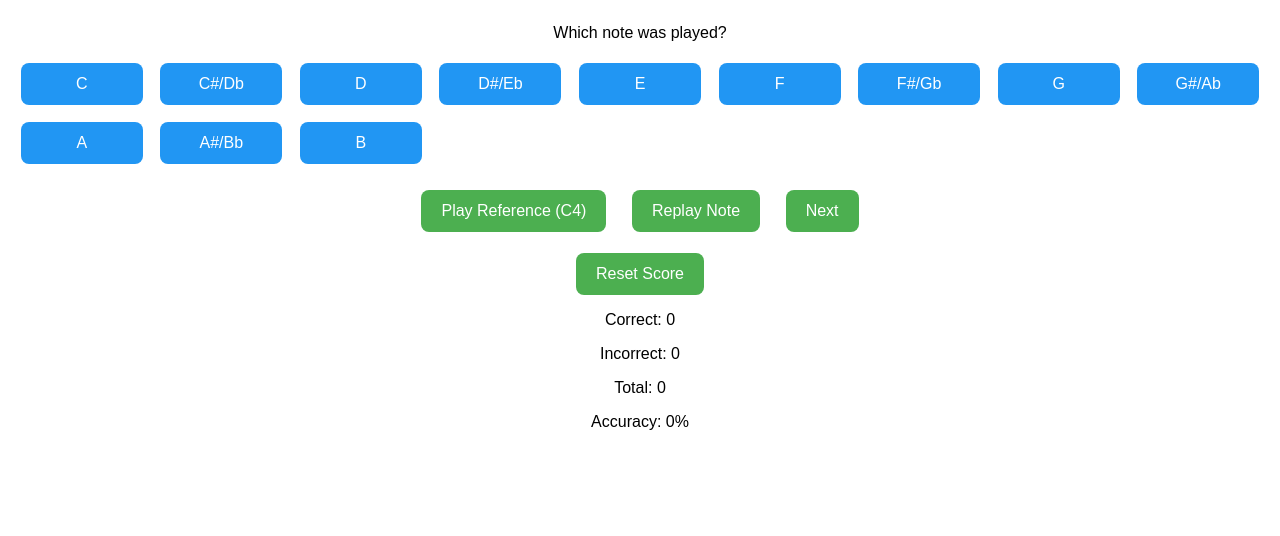
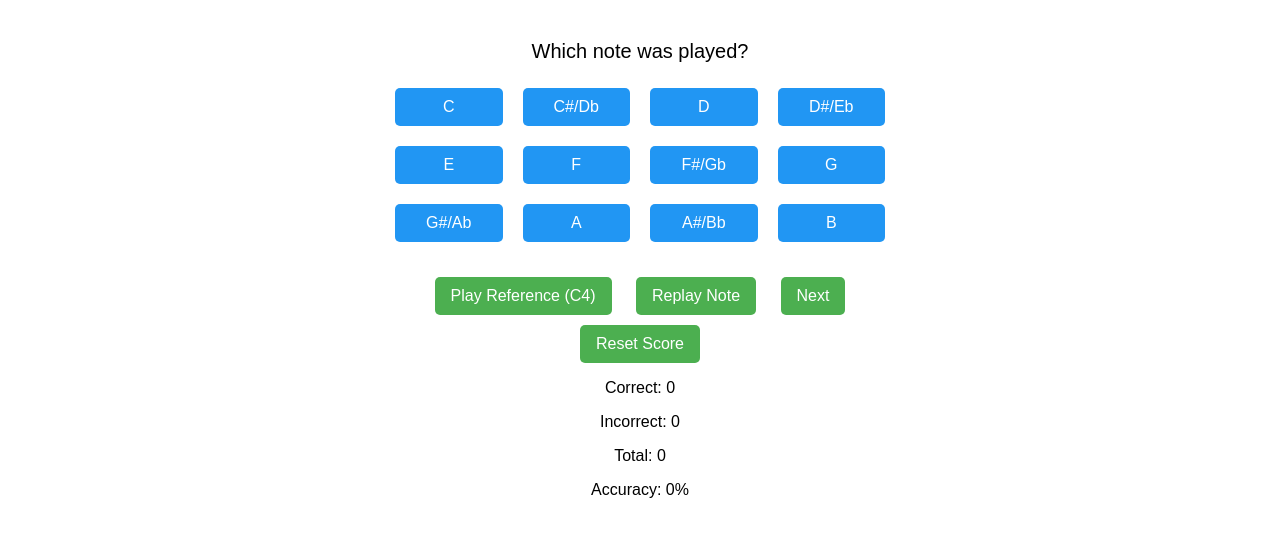
Before and after one commit to Bonzerelie/test6, a plain HTML site: page index.html in a window 1280 px wide. Both pictures are taken after a click on the button "Start". Drawn offline with Linux system fonts and the light colour scheme.

Commit message:
Update style.css

```diff
--- a/style.css
+++ b/style.css
@@ -1,78 +1,69 @@
 body {
-  font-family: sans-serif;
+  font-family: Arial, sans-serif;
   background-color: white;
-  padding: 1em;
   margin: 0;
-}
-
-h1, h2, #question {
-  margin-top: 0.5em;
-  margin-bottom: 0.5em;
-}
-
-.center-text {
+  padding: 0;
   text-align: center;
 }
 
-.center-button {
-  display: block;
-  margin: 1em auto;
+h1 {
+  margin-top: 20px;
 }
 
 button {
-  padding: 0.75em 1.25em;
-  margin: 0.3em;
-  font-size: 1em;
+  padding: 10px 16px;
+  font-size: 16px;
   border: none;
-  border-radius: 8px;
+  border-radius: 5px;
   cursor: pointer;
 }
 
 .green-button {
   background-color: #4CAF50;
   color: white;
+  margin: 10px;
 }
 
 .blue-button {
   background-color: #2196F3;
   color: white;
+  margin: 5px;
+  min-width: 60px;
 }
 
-button.correct {
+.correct {
   background-color: #4CAF50 !important;
 }
 
-button.incorrect {
-  background-color: #F44336 !important;
+.incorrect {
+  background-color: #f44336 !important;
 }
 
 #note-buttons {
   display: grid;
-  grid-template-columns: repeat(auto-fit, minmax(120px, 1fr));
-  gap: 0.5em;
-  margin: 1em 0;
+  grid-template-columns: repeat(4, 1fr);
+  gap: 10px;
+  max-width: 500px;
+  margin: 20px auto;
 }
 
-.controls {
-  display: flex;
-  flex-wrap: wrap;
-  justify-content: center;
-  gap: 1em;
-  margin-bottom: 1em;
+#game-screen, #start-screen {
+  padding: 20px;
 }
 
-#score {
+#question {
+  font-size: 20px;
+  margin: 20px 0;
   text-align: center;
-  margin-top: 1em;
 }
 
-@media (max-width: 600px) {
-  button {
-    font-size: 1rem;
-    padding: 0.5em;
-  }
+.score-board {
+  margin-top: 20px;
+  font-size: 18px;
+}
 
+@media (max-width: 500px) {
   #note-buttons {
-    grid-template-columns: repeat(2, 1fr);
+    grid-template-columns: repeat(3, 1fr);
   }
 }
```
